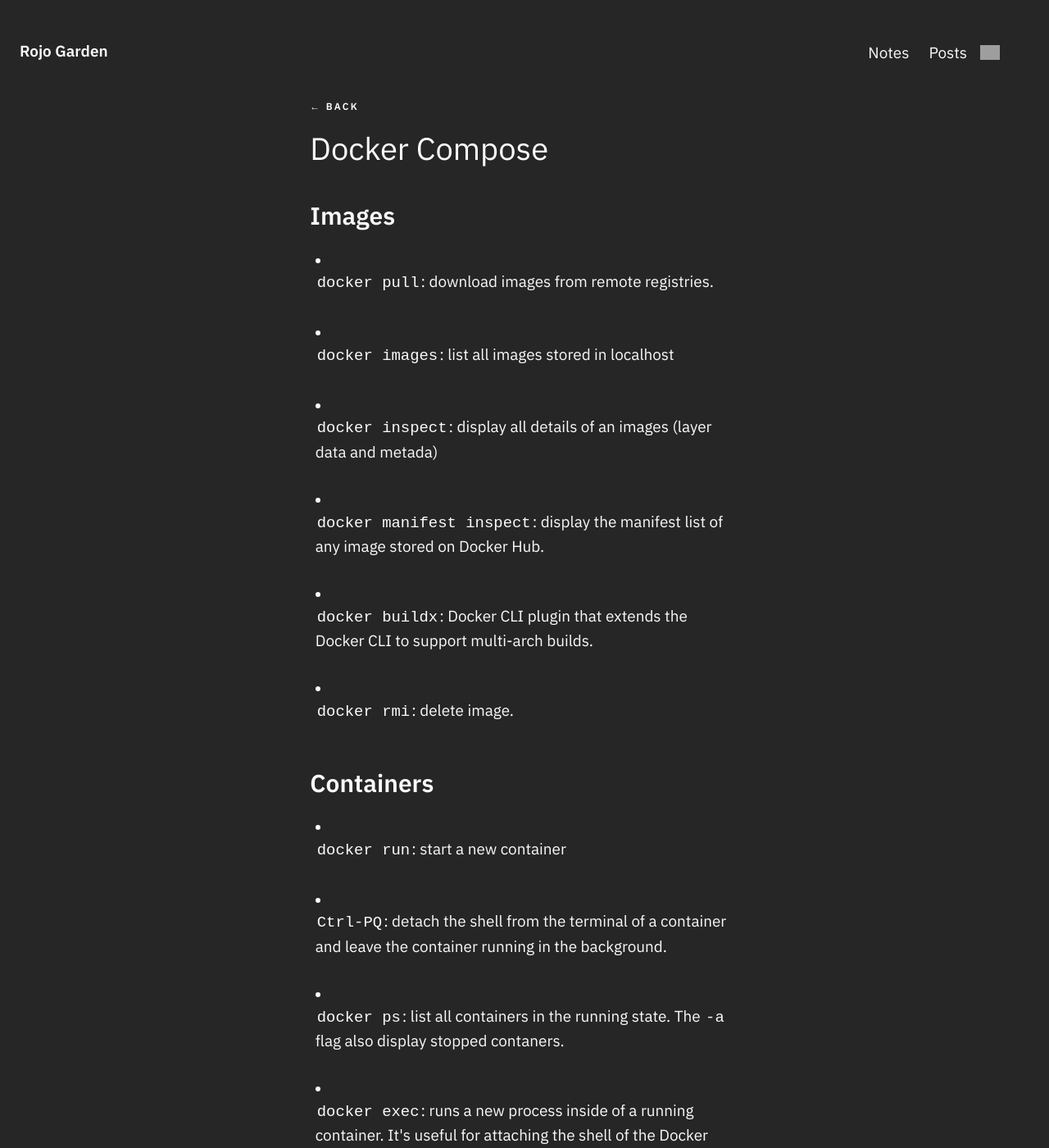
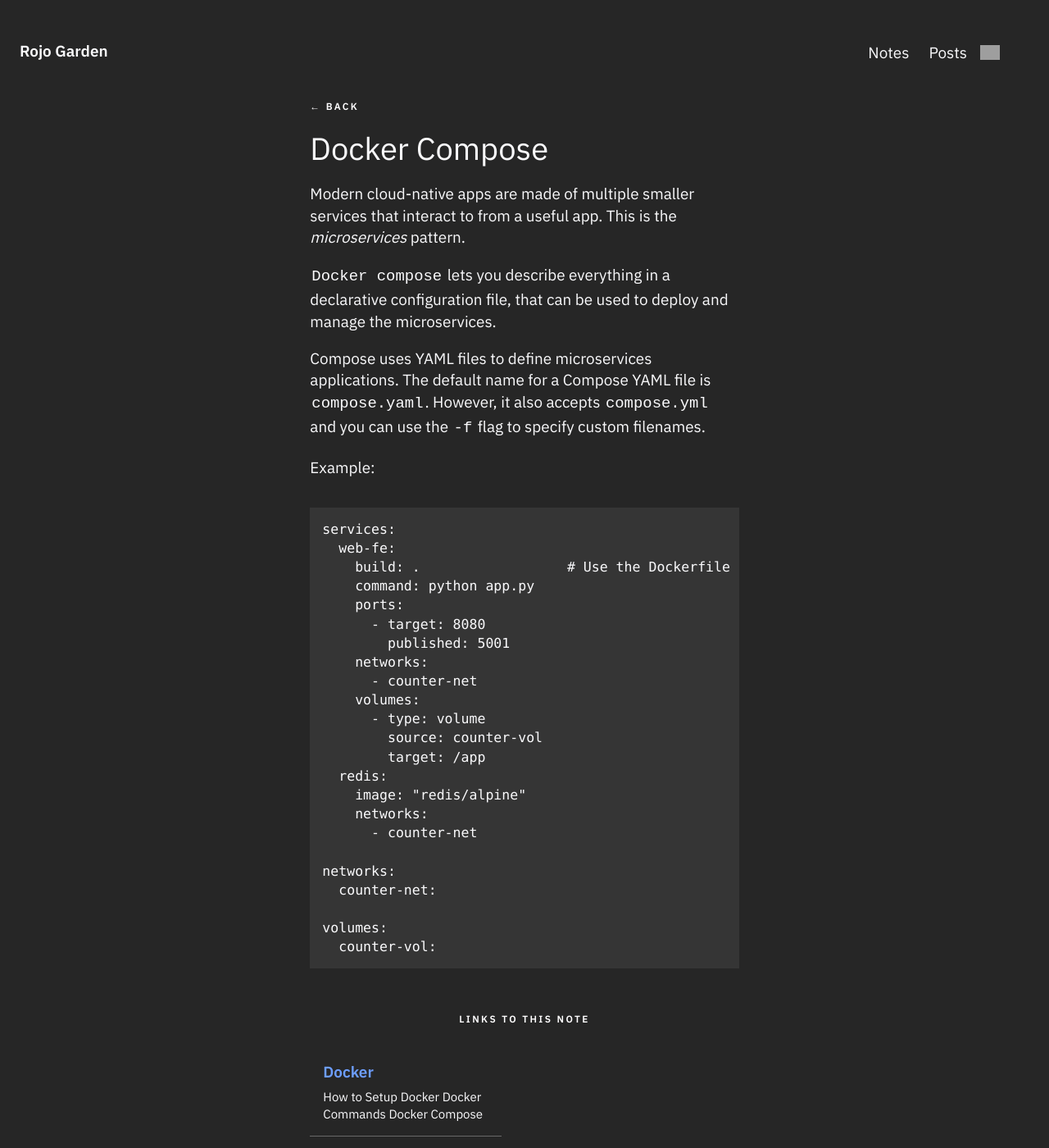
Before and after one commit to lopezrj/lopezrj.github.io, a Jekyll site: the page built from _notes/Public/Docker/Docker Compose.md, in a window 1280 px wide and 1400 px high. Shown: the whole window at 82% size. Built offline with Jekyll 4.4.1, drawn with Linux system fonts in a browser that asks for light colours; some of the changed text lies outside the part shown; grey boxes are pictures that could not be loaded.

Commit message:
Docker Compose

````diff
--- a/_notes/Public/Docker/Docker Compose.md
+++ b/_notes/Public/Docker/Docker Compose.md
@@ -4,48 +4,36 @@
 date: 03-10-2018
 ---
 
-## Images
+Modern cloud-native apps are made of multiple smaller services that interact to from a useful app. This is the _microservices_ pattern.
 
-- `docker pull`: download images from remote registries.
+`Docker compose` lets you describe everything in a declarative configuration file, that can be used to deploy and manage the microservices.
 
-- `docker images`: list all images stored in localhost
+Compose uses YAML files to define microservices applications. The default name for a Compose YAML file is `compose.yaml`. However, it also accepts `compose.yml` and you can use the `-f` flag to specify custom filenames.
 
-- `docker inspect`: display all details of an images (layer data and metada)
+Example:
 
-- `docker manifest inspect`: display the manifest list of any image stored on Docker Hub.
+```
+services:
+  web-fe:
+    build: .                  # Use the Dockerfile in current directory
+    command: python app.py
+    ports:
+      - target: 8080
+        published: 5001
+    networks:
+      - counter-net
+    volumes:
+      - type: volume
+        source: counter-vol
+        target: /app
+  redis:
+    image: "redis/alpine"
+    networks:
+      - counter-net
 
-- `docker buildx`: Docker CLI plugin that extends the Docker CLI to support multi-arch builds.
+networks:
+  counter-net:
 
-- `docker rmi`: delete image.
-
-## Containers
-
-- `docker run`: start a new container
-
--  `Ctrl-PQ`: detach the shell from the terminal of a container and leave the container running in the background.
-
--  `docker ps`: list all containers in the running state. The `-a` flag also display stopped contaners.
-
-- `docker exec`: runs a new process inside of a running container. It's useful for attaching the shell of the Docker host to a terminal inside a running container.
-
-- `docker stop`: stops a running container and put it in the exited `(0)` state.
-
-- `docker start`: restarts a stopped container.
-
-- `docker rm`: deletes a stopped container.
-
-- `docker inspect`:  displays detailed configuration and runtime information abut a container.
-
-## Containerizing an app
-
-- `docker build`: reads a `Dockerfile` and containerizes an application. The `-t` flag tags the image, and the `-f` flag lets you specify the name and location of the `Dockerfile`.
-
-- The Dockerfile `FROM` instruction specifies the base image for the new image you're building.
-
-- The Dockerfile `RUN` instruction lets you to run commands inside the image during a build. Each `RUN` instruction adds a new layer to the overall image.
-
-- The Dockerfile `COPY` instruction adds files into the image as a new layer.
-
-- The Dockerfile `EXPOSE` instruction documents the network port an application uses.
-
-- The Dockerfile `ENTRYPOINT` instruction sets the default application to run when the image is started as a container.
+volumes:
+  counter-vol:
+```
````
